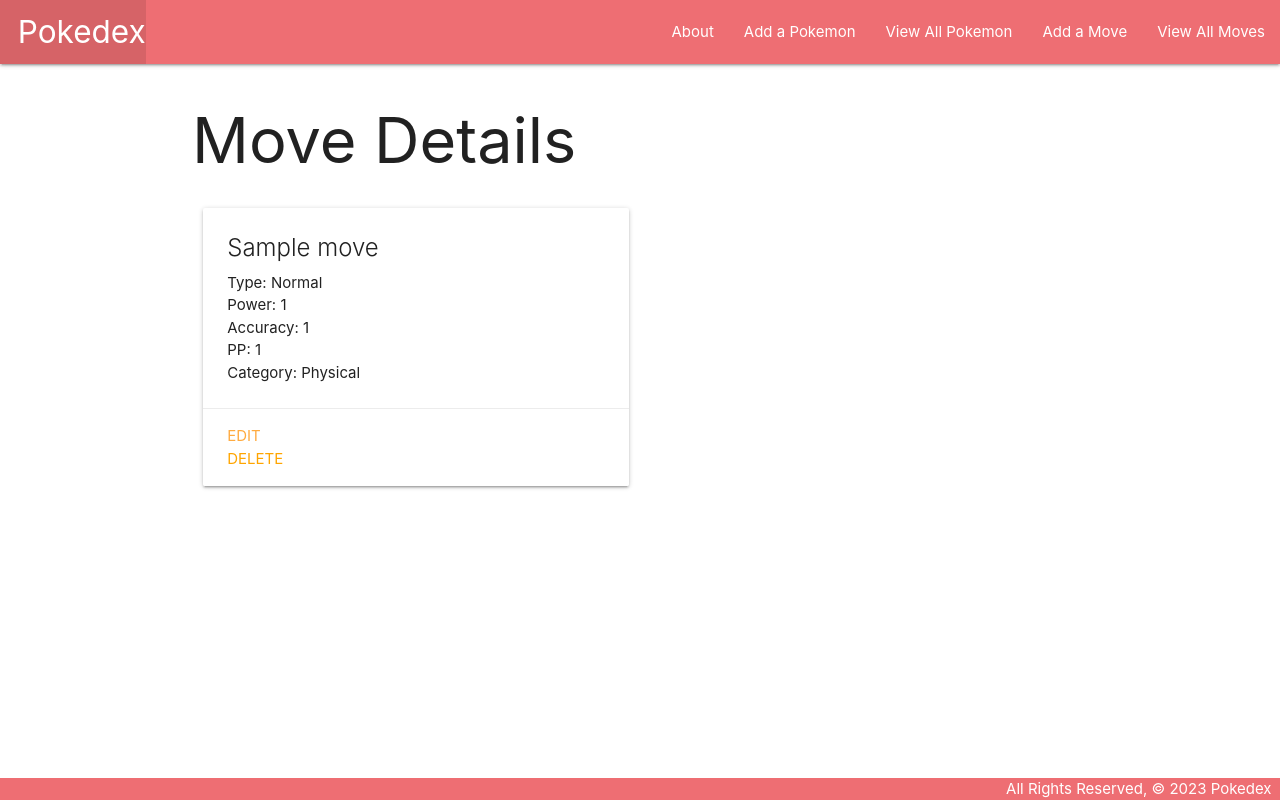
After one commit to kelleralex04/pokemoncollector, a Django app: page /moves/1/ in a window 1280 px wide. The commit adds this page. Run offline with Django 5.2, Linux system fonts and the light colour scheme; tables that the repository leaves empty hold one stand-in row (values such as "Sample post").

Commit message:
finishes last part of lab

```diff
--- a/main_app/admin.py
+++ b/main_app/admin.py
@@ -1,8 +1,9 @@
 from django.contrib import admin
 
-from .models import Pokemon, Battle
+from .models import Pokemon, Battle, Move
 
 # Register your models here.
 
 admin.site.register(Pokemon)
 admin.site.register(Battle)
+admin.site.register(Move)
--- a/main_app/models.py
+++ b/main_app/models.py
@@ -1,5 +1,6 @@
 from django.db import models
 from django.urls import reverse
+from django.core.validators import MaxValueValidator
 
 # Create your models here.
 
@@ -8,10 +9,62 @@ RESULTS = (
     ('L', 'Lose')
 )
 
+TYPES = (
+    ('A', 'Normal'),
+    ('B', 'Fire'),
+    ('C', 'Water'),
+    ('D', 'Electric'),
+    ('E', 'Grass'),
+    ('F', 'Ice'),
+    ('G', 'Fighting'),
+    ('H', 'Poison'),
+    ('I', 'Ground'),
+    ('J', 'Flying'),
+    ('K', 'Psychic'),
+    ('L', 'Bug'),
+    ('M', 'Rock'),
+    ('N', 'Ghost'),
+    ('O', 'Dragon'),
+    ('P', 'Dark'),
+    ('Q', 'Steel'),
+    ('R', 'Fairy')
+)
+
+CATEGORIES = (
+    ('P', 'Physical'),
+    ('S', 'Special'),
+    ('T', 'Status')
+)
+
+class Move(models.Model):
+    name = models.CharField(max_length=25)
+    type = models.CharField(
+        max_length=1,
+        choices=TYPES,
+        default=TYPES[0][0]
+    )
+    power = models.IntegerField()
+    accuracy = models.IntegerField(
+        validators=[MaxValueValidator(100)]
+    )
+    pp = models.IntegerField()
+    category = models.CharField(
+        max_length=1,
+        choices=CATEGORIES,
+        default=CATEGORIES[0][0]
+    )
+
+    def __str__(self) -> str:
+        return self.name
+
+    def get_absolute_url(self):
+        return reverse('moves_detail', kwargs={'pk': self.id})
+
 class Pokemon(models.Model):
     name = models.CharField(max_length=25)
     type = models.CharField(max_length=25)
     trainer = models.CharField(max_length=25)
+    moves = models.ManyToManyField(Move)
 
     def __str__(self) -> str:
         return self.name
@@ -24,7 +77,8 @@ class Battle(models.Model):
     enemy = models.CharField(max_length=25)
     result = models.CharField(
         max_length=1,
-        choices=RESULTS
+        choices=RESULTS,
+        default=RESULTS[0][0]
     )
 
     pokemon = models.ForeignKey(
--- a/main_app/templates/base.html
+++ b/main_app/templates/base.html
@@ -15,12 +15,14 @@
         <nav>
         <div class="nav-wrapper">
             <ul>
-            <li><a href="/" class="left brand-logo">&nbsp;&nbsp;Pokedex</a></li>
+                <li><a href="/" class="left brand-logo">&nbsp;&nbsp;Pokedex</a></li>
             </ul>
             <ul class="right">
-            <li><a href="{% url 'about' %}">About</a></li>
-            <li><a href="{% url 'pokemon_create' %}">Add a Pokemon</a></li>
-            <li><a href="{% url 'index' %}">View All Pokemon</a></li>
+                <li><a href="{% url 'about' %}">About</a></li>
+                <li><a href="{% url 'pokemon_create' %}">Add a Pokemon</a></li>
+                <li><a href="{% url 'index' %}">View All Pokemon</a></li>
+                <li><a href="{% url 'moves_create' %}">Add a Move</a></li>
+                <li><a href="{% url 'moves_index' %}">View All Moves</a></li>
             </ul>
         </div>
         </nav>
--- /dev/null
+++ b/main_app/templates/main_app/move_detail.html
@@ -0,0 +1,27 @@
+{% extends 'base.html' %}
+{% block content %}
+
+<h1>Move Details</h1>
+
+<div class="row">
+    <div class="col s6 col-offset-3">
+        <div class="card">
+        <div class="card-content">
+            <span class="card-title">{{ move.name }}</span>
+            <p>Type: {{ move.get_type_display }}</p>
+            <p>Power: {{ move.power }}</p>
+            <p>Accuracy: {{ move.accuracy }}</p>
+            <p>PP: {{ move.pp }}</p>
+            <p>Category: {{ move.get_category_display }}</p>
+        </div>
+        <div class="card-action">
+            <a href="{% url 'moves_update' move.id %}">Edit</a>
+            <form action="{% url 'moves_delete' move.id %}" method="POST">
+                {% csrf_token %}
+                <input type="submit" value="DELETE" style="background: none; border: 0; padding: 0; color: orange; cursor: pointer;" onmouseover="this.style.color='#ffe0b2';" onmouseout="this.style.color='orange'">
+            </form>
+        </div>
+        </div>
+    </div>
+</div>
+{% endblock %}
--- a/main_app/urls.py
+++ b/main_app/urls.py
@@ -10,4 +10,10 @@ urlpatterns = [
     path('pokemon/<int:pk>/update/', views.PokemonUpdate.as_view(), name='pokemon_update'),
     path('pokemon/<int:pk>/delete/', views.PokemonDelete.as_view(), name='pokemon_delete'),
     path('pokemon/<int:pokemon_id>/add_battle/', views.add_battle, name='add_battle'),
+    path('moves', views.MoveList.as_view(), name='moves_index'),
+    path('moves/<int:pk>/', views.MoveDetail.as_view(), name='moves_detail'),
+    path('moves/create/', views.MoveCreate.as_view(), name='moves_create'),
+    path('moves/<int:pk>/update/', views.MoveUpdate.as_view(), name='moves_update'),
+    path('moves/<int:pk>/delete/', views.MoveDelete.as_view(), name='moves_delete'),
+    path('pokemon/<int:pokemon_id>/assoc_move/<int:move_id>', views.assoc_move, name='assoc_move')
 ]
--- a/main_app/views.py
+++ b/main_app/views.py
@@ -1,7 +1,8 @@
 from django.shortcuts import render, redirect
 from django.views.generic.edit import CreateView, UpdateView, DeleteView
+from django.views.generic import ListView, DetailView
 
-from .models import Pokemon
+from .models import Pokemon, Move
 from .forms import BattleForm
 # Create your views here.
 
@@ -20,9 +21,12 @@ def pokemon_index(request):
 
 def pokemon_detail(request, pokemon_id):
     pokemon = Pokemon.objects.get(id=pokemon_id)
+    id_list = pokemon.moves.all().values_list('id')
+    unknown_moves = Move.objects.exclude(id__in=id_list)
     battle_form = BattleForm()
     return render(request, 'pokemon/detail.html', {
-        'pokemon': pokemon, 'battle_form': battle_form
+        'pokemon': pokemon, 'battle_form': battle_form,
+        'moves': unknown_moves
     })
 
 def add_battle(request, pokemon_id):
@@ -45,3 +49,26 @@ class PokemonUpdate(UpdateView):
 class PokemonDelete(DeleteView):
     model = Pokemon
     success_url = '/pokemon'
+
+class MoveList(ListView):
+    model = Move
+
+class MoveDetail(DetailView):
+    model = Move
+
+class MoveUpdate(UpdateView):
+    model = Move
+    fields = ['name', 'type', 'power', 'accuracy', 'pp', 'category']
+
+class MoveDelete(DeleteView):
+    model = Move
+    success_url = '/moves'
+
+class MoveCreate(CreateView):
+    model = Move
+    fields = '__all__'
+    success_url = '/moves'
+
+def assoc_move(request, pokemon_id, move_id):
+    Pokemon.objects.get(id=pokemon_id).moves.add(move_id)
+    return redirect('detail', pokemon_id=pokemon_id)
```
Also changed, not shown: main_app/forms.py (+6 -1 lines), main_app/templates/main_app/move_form.html (added, +23 -0 lines), main_app/templates/main_app/move_list.html (added, +16 -0 lines), main_app/templates/pokemon/detail.html (+44 -3 lines), main_app/migrations/0004_move_alter_battle_options_alter_battle_date_and_more.py (added), main_app/migrations/0005_pokemon_moves.py (added), main_app/templates/main_app/move_delete.html (added).
